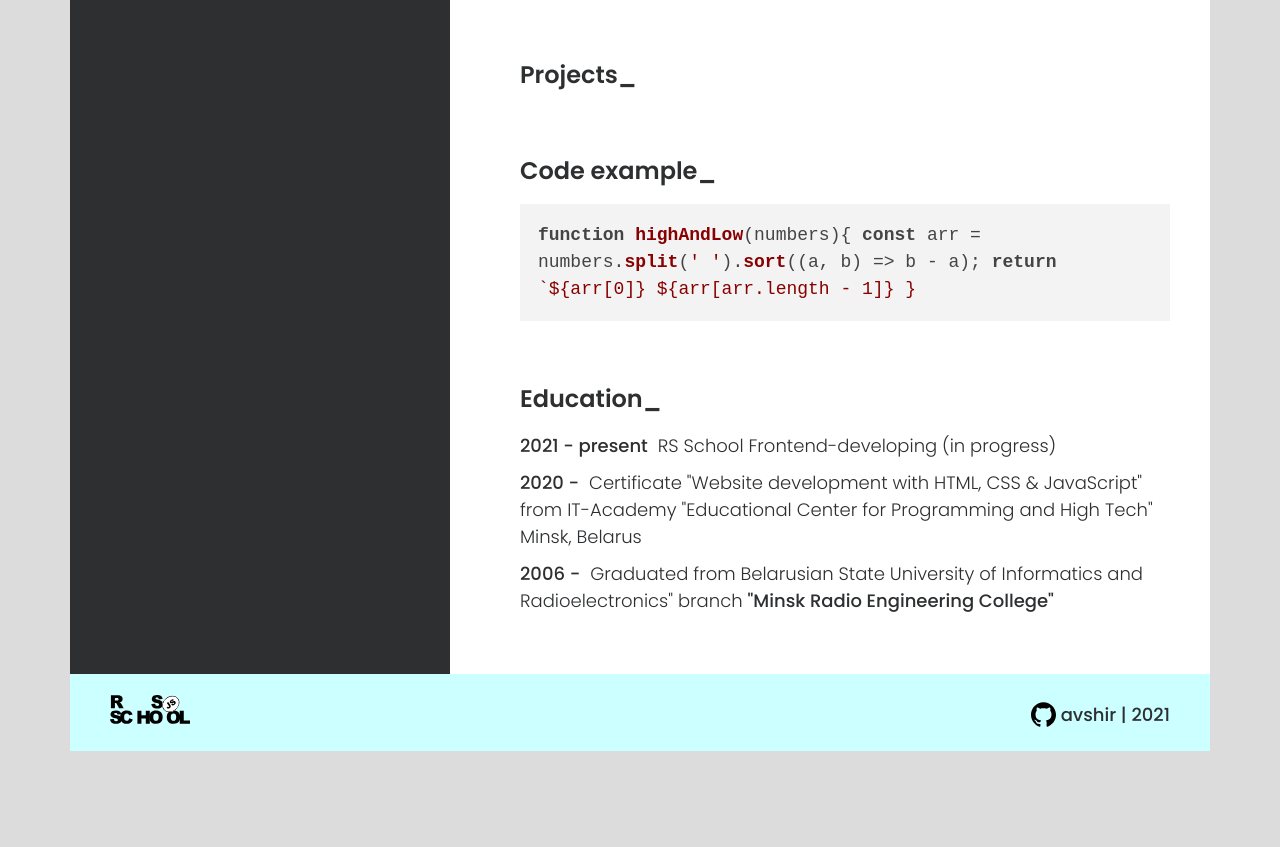
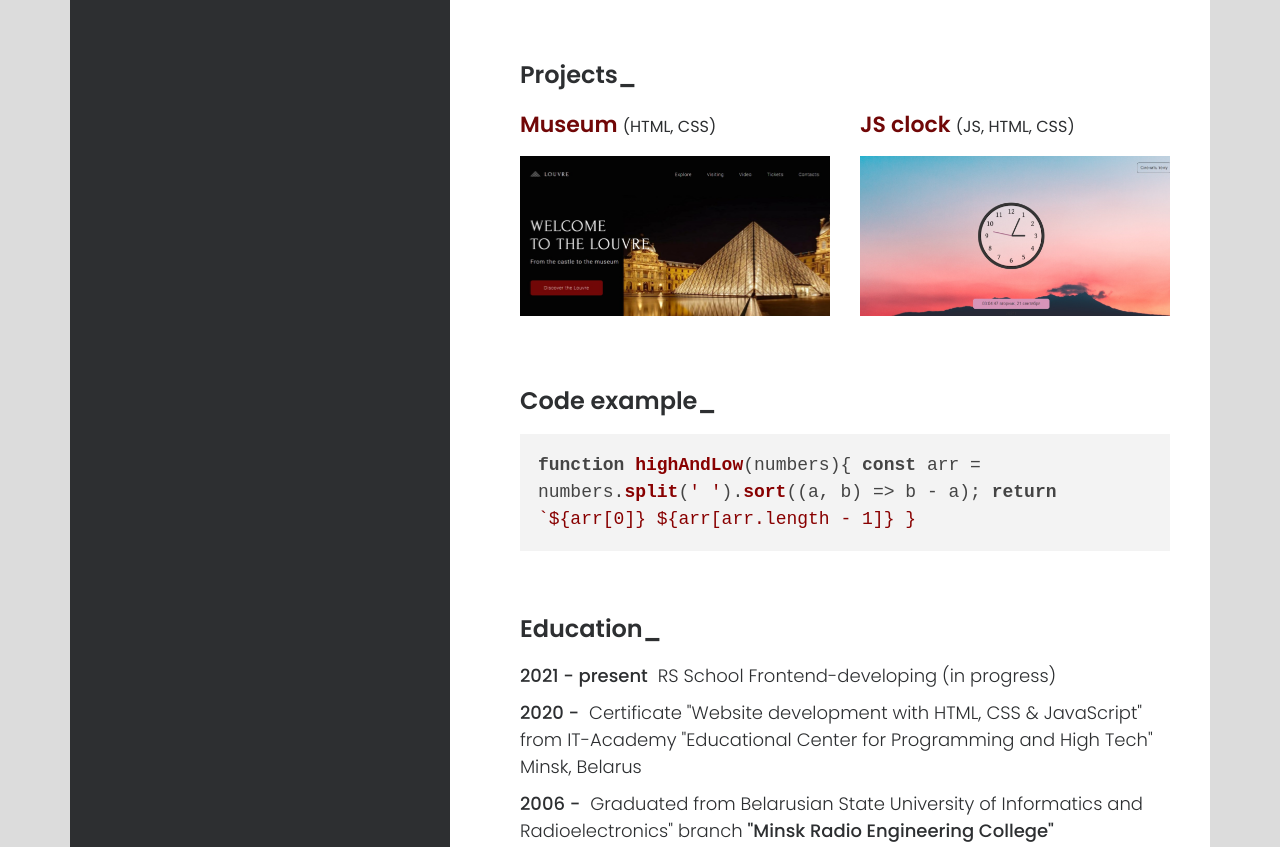
Before and after one commit to avshir/rsschool-cv, a plain HTML site: page index.html in a window 1280 px wide. Shown: the part 1041-1888 px from the top of the page. Before the commit the page ends 1792 px from the top, so only its background shows below. Drawn offline with nearby package versions, Linux system fonts and the light colour scheme.

Commit message:
feat: add projects-link and img

```diff
--- a/css/style.css
+++ b/css/style.css
@@ -302,6 +302,56 @@ section:last-child {
   margin: 0 0 0;
 }
 
+.projects {
+}
+.projects__row {
+	display: flex;
+  margin: 0 -15px;
+  flex-wrap: wrap;
+  justify-content: space-between;
+  align-items: center;
+}
+.projects__item {
+	flex: 0 1 50%;
+	padding: 0 15px;
+  /* margin: 0 0 30px 0; */
+}
+.projects__item:hover img{
+  transform: scale(1.2);
+}
+
+.projects__item a{
+	text-decoration: none;
+}
+.projects__link {
+	display: block;
+	transition: all 0.5s ease;
+	overflow: hidden;
+}
+
+.projects__link img{
+	transition: all 0.5s ease;
+
+	width: 100%;
+	height: 160px;
+	object-fit: cover;
+
+	max-height: 100%;
+	max-width: 100%;
+}
+.projects__title {
+	font-size: 22px;
+	font-weight: 600;
+	padding: 0 0 15px 0;
+	color: #710707;
+	text-decoration: none;
+}
+.projects__about{
+	font-size: 16px;
+	font-weight: 400;
+	color: #2d2f31;
+}
+
 .dates {
   display: inline-block;
   margin: 0 10px 0 0;
@@ -421,6 +471,12 @@ body.lock {
     font-size: 22px;
   }
 
+	.projects__title {
+    font-size: 18px;
+}
+.projects__about {
+	font-size: 14px;
+}
   .header__lg {
     margin: 60px 0;
   }
@@ -556,7 +612,10 @@ body.lock {
 	.header__job {
     color: #2d2f31;
     background-color: #dcdcdc;
-}
+	}
+	.projects__row {
+		display: block;
+	}
 
 }
 /*---/media--- */
--- a/index.html
+++ b/index.html
@@ -102,6 +102,20 @@
 					</section>
 					<section id="projects" class="projects">
 						<h2>Projects_</h2>
+						<div class="projects__row">
+							<div class="projects__item">
+								<a class="projects__link" href="https://rolling-scopes-school.github.io/avshir-JSFEPRESCHOOL/museum/" target="blanc_">
+									<h3 class="projects__title">Museum <span class="projects__about">(HTML, CSS)</span></h3>
+									<img  src="img/projects/project_museum.jpg" alt="screen project">
+								</a>
+							</div>
+							<div class="projects__item">
+								<a class="projects__link" href="https://rolling-scopes-school.github.io/avshir-JSFEPRESCHOOL/js-clock/" target="blanc_">
+									<h3 class="projects__title">JS clock <span class="projects__about">(JS, HTML, CSS)</span></h3>
+									<img  src="img/projects/project_jsclock1.jpg" alt="screen project">
+								</a>
+							</div>
+						</div>
 					</section>
 					<section id="codestyle" class="codestyle">
 						<h2>Code example_</h2>
--- a/script.js
+++ b/script.js
@@ -12,7 +12,7 @@ $(document).ready(function() {
 	// -----------------------------------------
 		console.log(
 			`
-			Итого: +130/150:
+			Итого: +138/150:
 
 			- вёрстка валидная +10/10
 			Для проверки валидности вёрстки используйте сервис https://validator.w3.org/
@@ -42,7 +42,7 @@ $(document).ready(function() {
 
 			- CV содержит пример вашего кода (например, решение задачи с сайта codewars) с подсветкой кода. Для подсветки кода может использоваться js-библиотека, например, highlight.js +10/10
 
-			- CV содержит изображения-ссылки на выполненные вами проекты. При клике по изображению страница проекта открывается в новой вкладке. У каждого проекта есть название, небольшое описание, указан перечень используемых технологий. +2/10
+			- CV содержит изображения-ссылки на выполненные вами проекты. При клике по изображению страница проекта открывается в новой вкладке. У каждого проекта есть название, небольшое описание, указан перечень используемых технологий. +10/10
 
 			- CV выполнено на английском языке +10/10
 
```
Also changed, not shown: img/projects/project_jsclock.jpg (added), img/projects/project_jsclock1.jpg (added), img/projects/project_museum.jpg (added).
